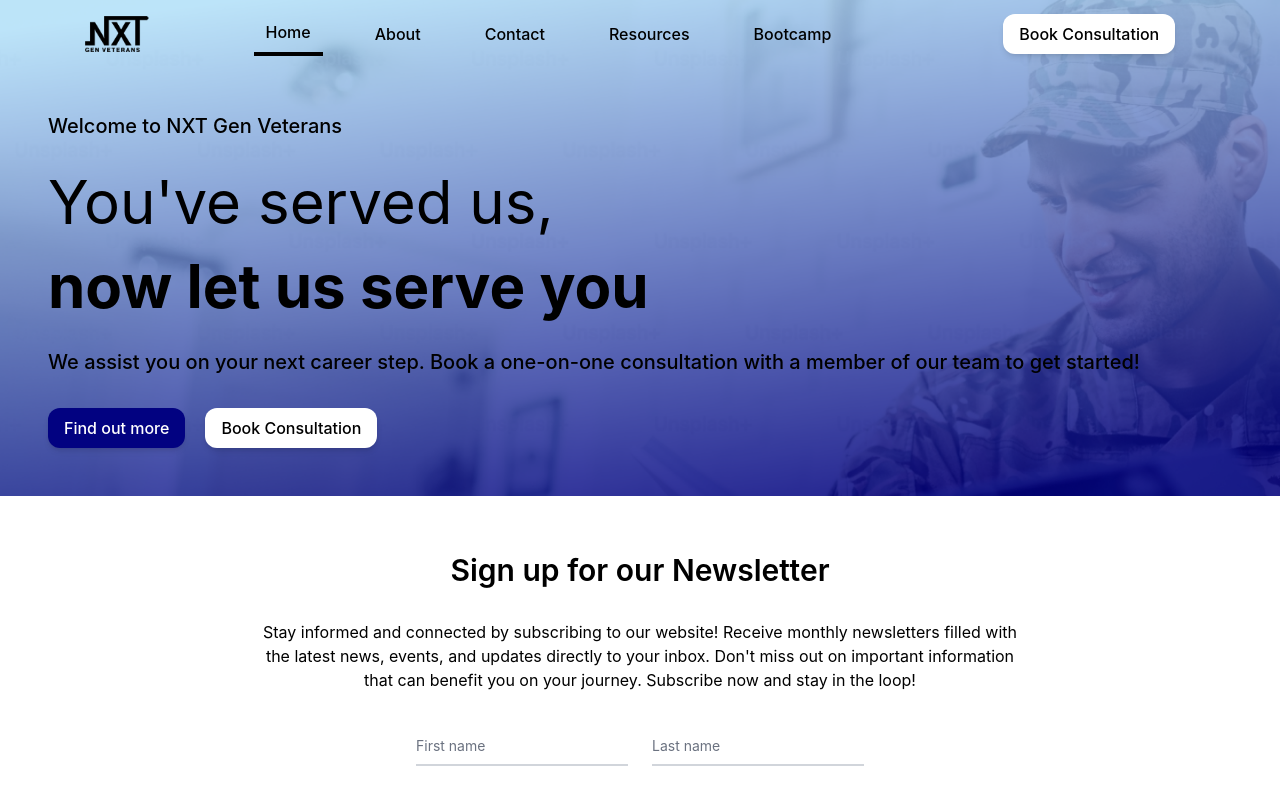
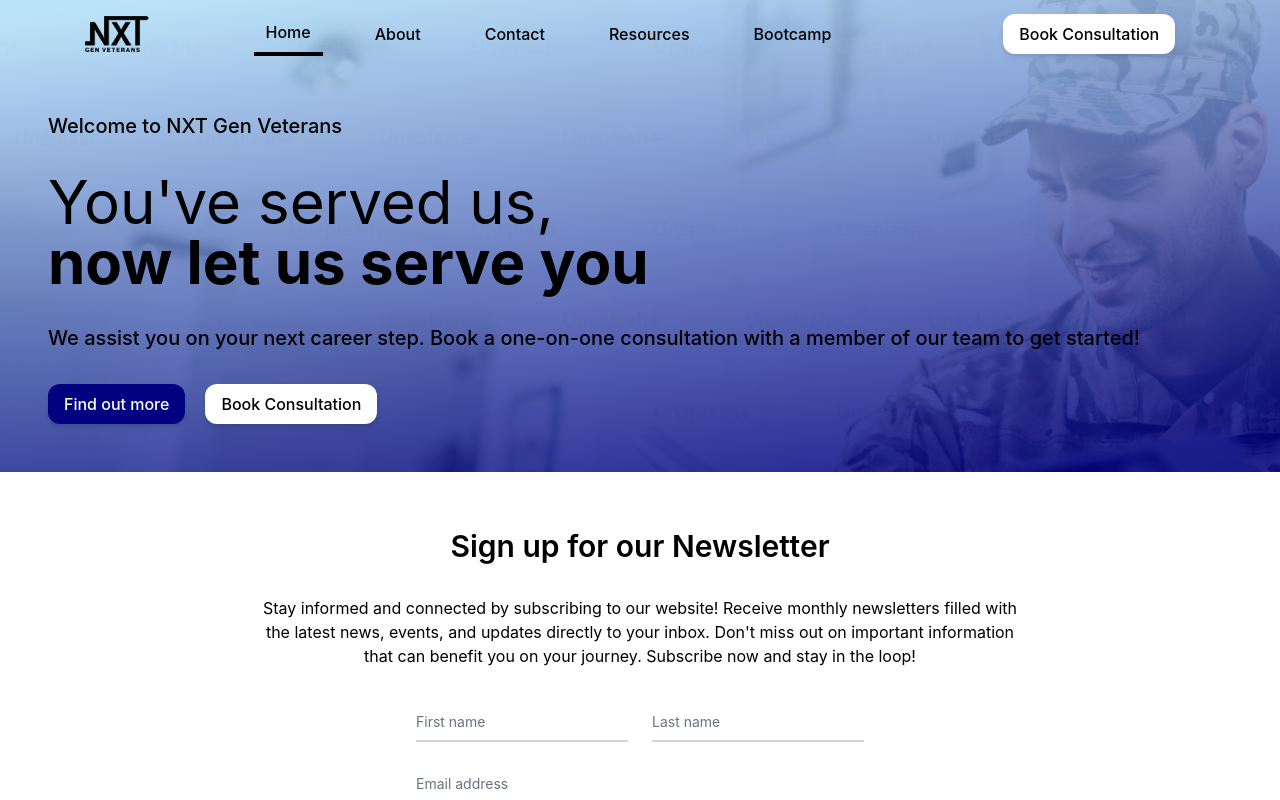
Before and after one commit to NXT-Gen-Veterans/nxtgenveterans-site, a React (Vite) app: page / in a window 1280 px wide. Built offline with nearby package versions, Linux system fonts and the light colour scheme.

Commit message:
Touch up Hero section style

```diff
--- a/index.html
+++ b/index.html
@@ -3,6 +3,7 @@
   <head>
     <meta charset="UTF-8" />
     <link rel="icon" type="image/svg+xml" href="/logo-black.svg" />
+    <link rel="preload" href="/assets/hero.png" as="image">
     <meta name="viewport" content="width=device-width, initial-scale=1.0" />
     <title>NXT Gen Veterans</title>
     <!-- <link rel="stylesheet" href="index.css"> -->
--- a/src/assets/index.css
+++ b/src/assets/index.css
@@ -811,6 +811,10 @@ h6 {
   justify-content: space-between;
 }
 
+.gap-1 {
+  gap: 0.25rem;
+}
+
 .gap-10 {
   gap: 2.5rem;
 }
@@ -1351,10 +1355,6 @@ h6 {
     gap: 5rem;
   }
 
-  .lg\:gap-6 {
-    gap: 1.5rem;
-  }
-
   .lg\:gap-8 {
     gap: 2rem;
   }
--- a/src/pages/Home/components/HeroSection.tsx
+++ b/src/pages/Home/components/HeroSection.tsx
@@ -5,7 +5,7 @@ function HeroSection() {
   return (
     <div className="bg-[url('/assets/hero.png')] bg-right-top lg:bg-center bg-cover bg-no-repeat h-fit w-full pt-[5.5rem] lg:pt-28 flex flex-col gap-4 lg:gap-8 px-4 md:px-6 lg:px-12 pb-8 lg:pb-12">
         <p className="sub-heading">Welcome to NXT Gen Veterans</p>
-        <h1 className="text-3xl lg:text-6xl flex flex-col gap-4 lg:gap-6">
+        <h1 className="text-3xl lg:text-6xl flex flex-col">
             <span className=" font-normal">You've served us,</span>
             now let us serve you
         </h1>
```
